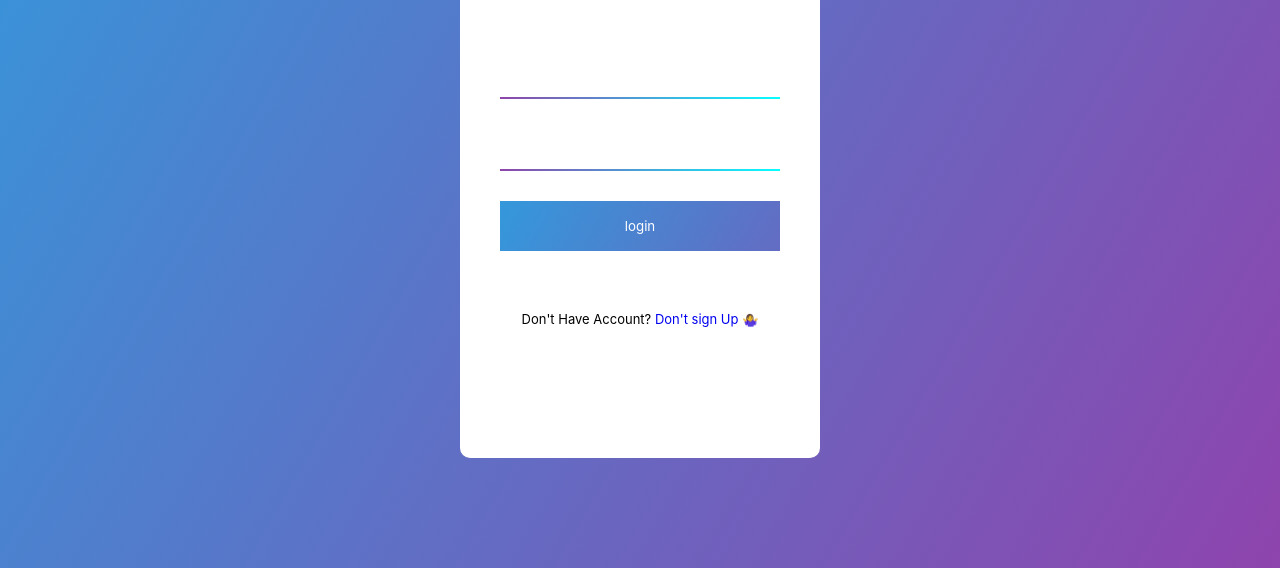
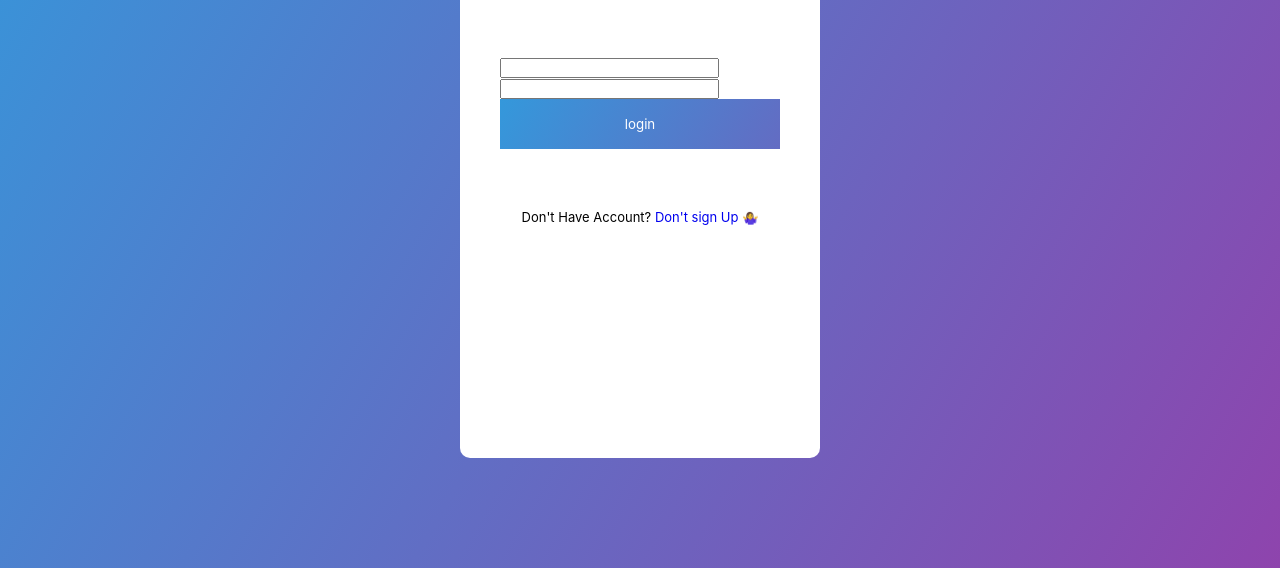
Before and after one commit to prxbhxth/tp, a plain HTML site: page index.html in a window 1280 px wide. Shown: the part 232-800 px from the top of the page. Drawn offline with Linux system fonts and the light colour scheme.

Commit message:
Update index.html

```diff
--- a/index.html
+++ b/index.html
@@ -12,12 +12,12 @@
     <form action="music.html" class="login-form">
         <h1>Login</h1>
 
-        <div class="txtb">
+        <div>
             <input type="text">
             <span></span>
         </div>
 
-        <div class="txtb">
+        <div>
             <input type="text">
             <span></span>
         </div>
@@ -29,16 +29,5 @@
         </div>
 
     </form>
-
-    <script type="text/javascript">
-        $(".txtb input").on("focus", function() {
-            $(this).addClass("focus");
-        });
-
-        $(".txtb input").on("blur", function() {
-            if($(this).val() == "")
-                $(this).removeClass("focus");
-        });
-    </script>
 </body>
 </html>
```
